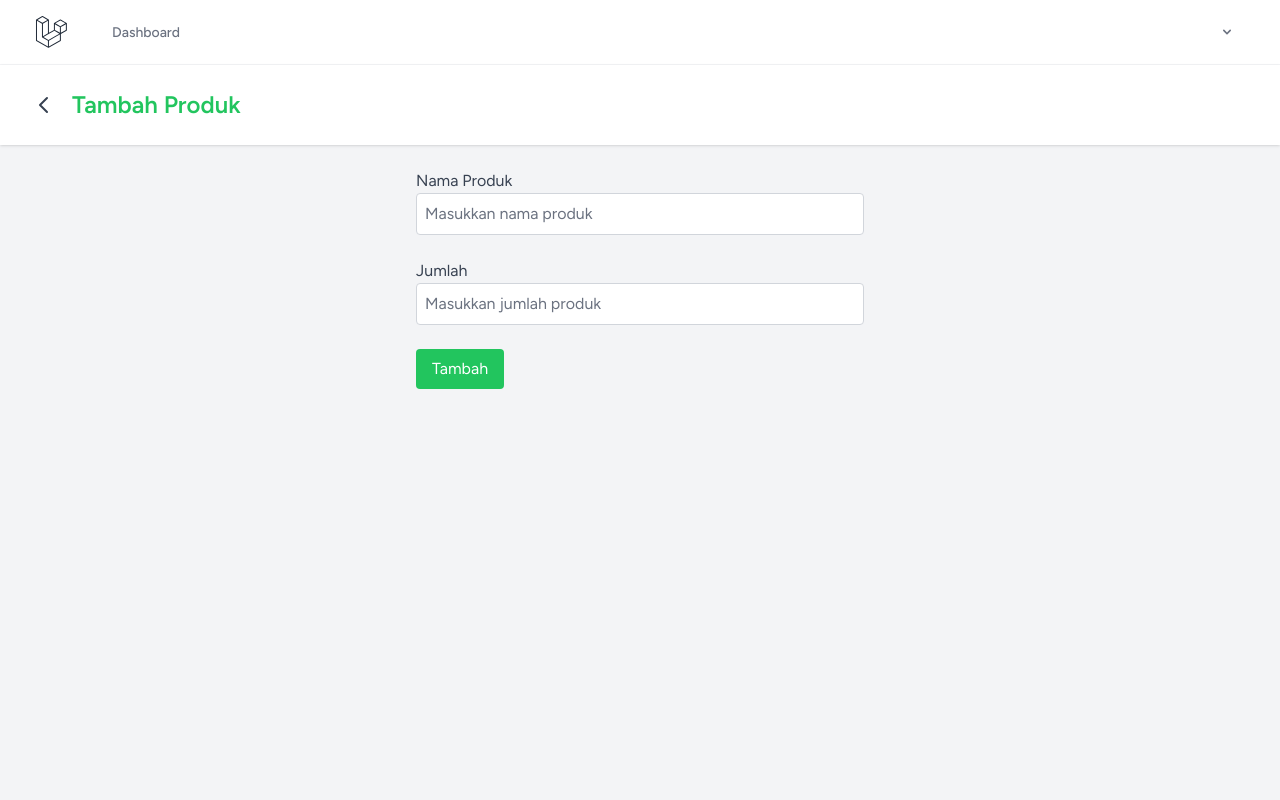
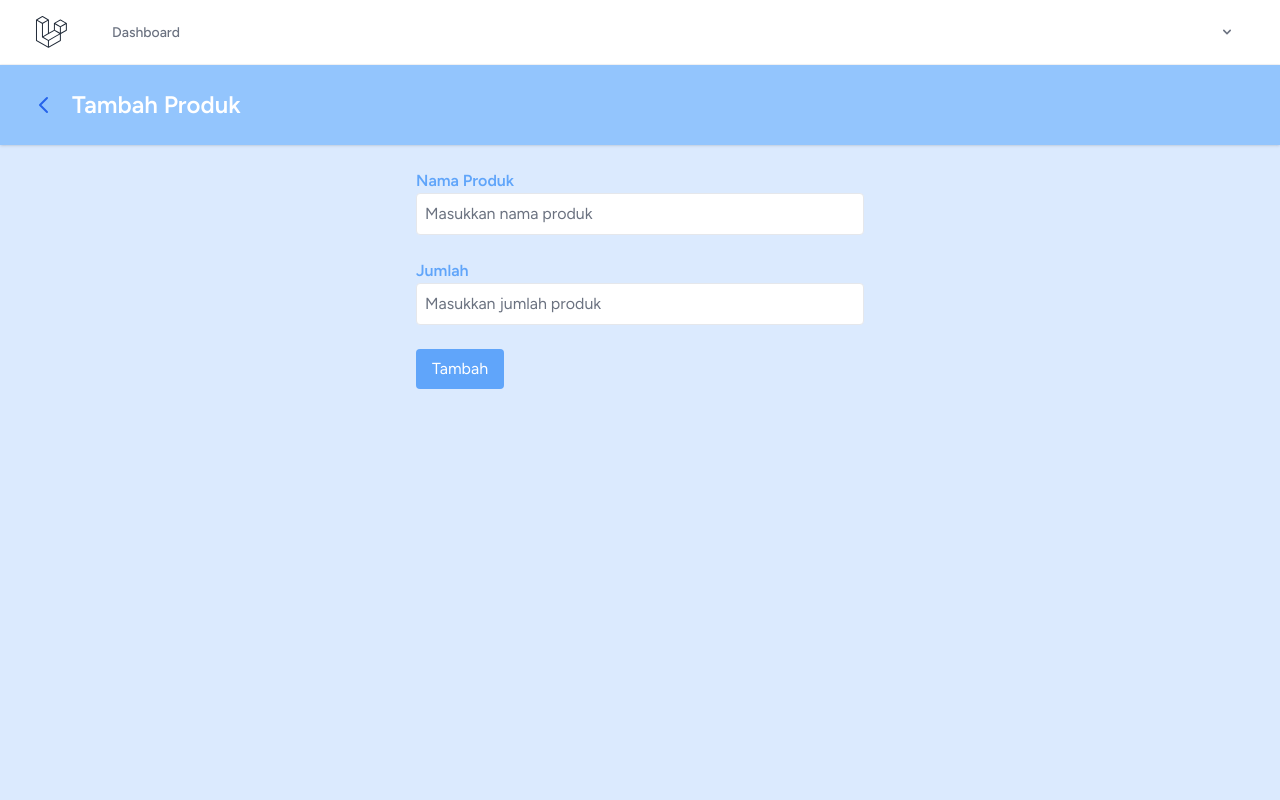
Before and after one commit to abeyynz/minimarket, a Laravel app: page /products/create in a window 1280 px wide. Run offline with Laravel 12, Linux system fonts and the light colour scheme; data comes from the database, SQL or seed files in the repository; data that the repository does not hold is empty; style sheets or scripts are compiled from the project's sources.

Commit message:
mengubah warna

```diff
--- a/resources/views/layouts/app.blade.php
+++ b/resources/views/layouts/app.blade.php
@@ -15,12 +15,12 @@
         @vite(['resources/css/app.css', 'resources/js/app.js'])
     </head>
     <body class="font-sans antialiased">
-        <div class="min-h-screen bg-gray-100 dark:bg-gray-900">
+        <div class="min-h-screen bg-blue-100 dark:bg-gray-900">
             @include('layouts.navigation')
 
             <!-- Page Heading -->
             @isset($header)
-                <header class="bg-white dark:bg-gray-800 shadow">
+                <header class="bg-blue-300 dark:bg-gray-800 shadow">
                     <div class="max-w-7xl mx-auto py-6 px-4 sm:px-6 lg:px-8">
                         {{ $header }}
                     </div>
--- a/resources/views/products/create.blade.php
+++ b/resources/views/products/create.blade.php
@@ -2,31 +2,27 @@
 <x-app-layout>
     <x-slot name="header">
         <div class="flex items-center space-x-4">
-            <a href="{{ route('products.index') }}" class="text-gray-700 hover:text-gray-900">
+            <a href="{{ route('products.index') }}" class="text-blue-600 hover:text-white">
                 <svg xmlns="http://www.w3.org/2000/svg" fill="none" viewBox="0 0 24 24" stroke="currentColor" class="w-6 h-6">
                     <path stroke-linecap="round" stroke-linejoin="round" stroke-width="2" d="M15 19l-7-7 7-7" />
                 </svg>
             </a>
-            <h1 class="text-2xl text-green-500 font-bold">Tambah Produk</h1>
+            <h1 class="text-2xl text-white font-bold">Tambah Produk</h1>
         </div>
     </x-slot>
     <main class="flex-grow container mx-auto mt-6 px-4">
         <form action="{{ route('products.store') }}" method="POST" class="space-y-6 max-w-md mx-auto">
             @csrf
             <div>
-                <label for="title" class="block text-gray-700">Nama Produk</label>
-                <input type="text" name="title" id="title" class="w-full p-2 border border-gray-300 rounded" required min="1" placeholder="Masukkan nama produk">
+                <label for="title" class="block text-blue-400 font-bold">Nama Produk</label>
+                <input type="text" name="title" id="title" class="w-full p-2 border border-gray-200 rounded" required min="1" placeholder="Masukkan nama produk">
             </div>
-                <!-- <div class="mb-4">
-                    <label for="content" class="block text-gray-700">Deskripsi Produk</label>
-                    <textarea name="content" id="content" class="w-full p-2 border border-gray-300 rounded" required min="1" placeholder="Masukkan deskripsi produk"></textarea>
-                </div> -->
             <div>
-                <label for="qty" class="block text-gray-700">Jumlah</label>
-                <input type="number" name="qty" id="qty" class="w-full p-2 border border-gray-300 rounded" required min="1" placeholder="Masukkan jumlah produk">
+                <label for="qty" class="block text-blue-400 font-bold">Jumlah</label>
+                <input type="number" name="qty" id="qty" class="w-full p-2 border border-gray-200 rounded" required min="1" placeholder="Masukkan jumlah produk">
             </div>
             <button type="submit"
-                class="bg-green-500 hover:bg-green-300 text-white py-2 px-4 rounded">
+                class="bg-blue-400 hover:bg-blue-200 text-white hover:text-blue-400 py-2 px-4 rounded">
                     Tambah
             </button>
         </form>
```
Also changed, not shown: resources/views/categories/create.blade.php (+5 -5 lines), resources/views/categories/index.blade.php (+9 -9 lines), resources/views/dashboard.blade.php (+8 -8 lines), resources/views/products.blade.php (+9 -8 lines).
